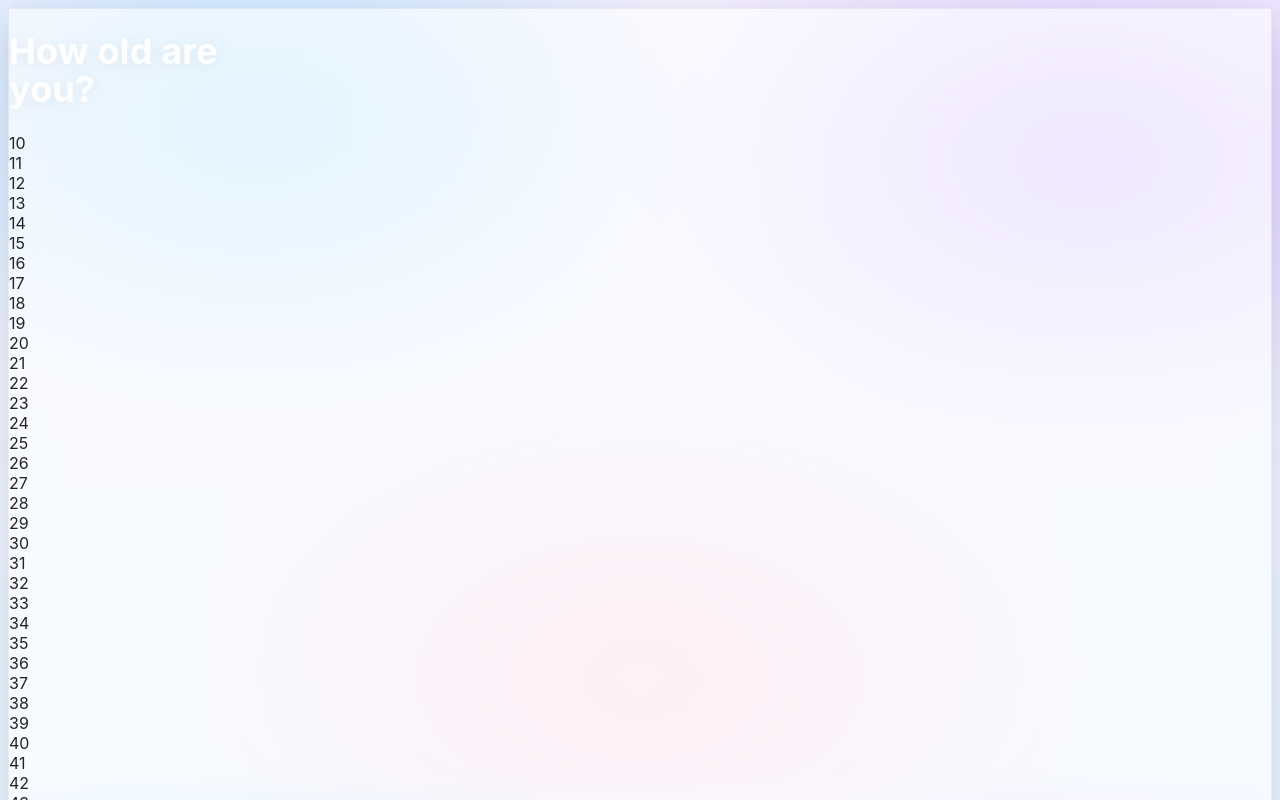
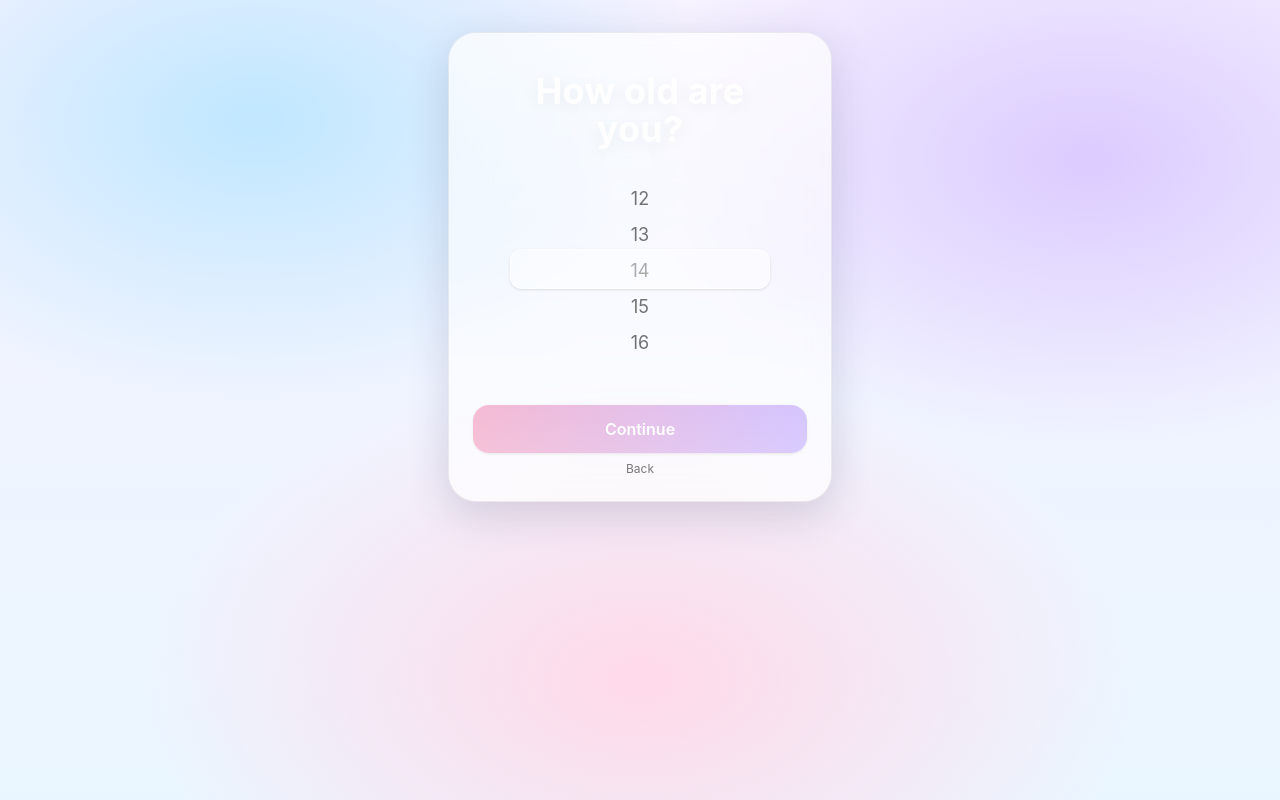
Before and after one commit to oganezovarno2-cpu/anima.app, a React (Vite) app: page / in a window 1280 px wide. Shown: the top 800 px of the page. Built offline with nearby package versions, Linux system fonts and the light colour scheme; a web font is replaced by a local one.

Commit message:
Update globals.css

```diff
--- a/src/styles/globals.css
+++ b/src/styles/globals.css
@@ -1,6 +1,14 @@
+/* ==== Tailwind directives (ОБЯЗАТЕЛЬНО в самом верху) ==== */
+@tailwind base;
+@tailwind components;
+@tailwind utilities;
+
+/* ==== Шрифты ==== */
 @import url('https://fonts.googleapis.com/css2?family=SF+Pro+Display:wght@400;600;700&family=Inter:wght@400;600;700&display=swap');
 
+/* ==== Базовая сцена/фон ==== */
 html,body,#root { height:100%; }
+
 body {
   font-family: "SF Pro Display", Inter, system-ui, -apple-system, Segoe UI, Roboto, sans-serif;
   color:#232323;
@@ -10,6 +18,8 @@ body {
     radial-gradient(65% 65% at 50% 85%, #FFD9E9 0%, transparent 60%),
     linear-gradient(180deg,#F6F2FF 0%, #EAF6FF 100%);
 }
+
+/* ==== Стекло ==== */
 .glass {
   background: rgba(255,255,255,.55);
   border: 1px solid rgba(0,0,0,.06);
@@ -17,13 +27,19 @@ body {
   -webkit-backdrop-filter: blur(18px);
   box-shadow: 0 12px 40px rgba(58,53,94,.18);
 }
+
+/* ==== Кнопка-градиент ==== */
 .btn-grad {
   background: linear-gradient(90deg, #F1A5C6 0%, #C7B3FF 100%);
 }
 .btn-grad:active { transform: translateY(1px); opacity:.95 }
-h1.hi {
+
+/* ==== Крупный заголовок на светлом фоне ==== */
+h1.hi{
   font-weight: 700; font-size: 36px; line-height: 1.05; letter-spacing: .2px;
   color: rgba(255,255,255,.96); text-shadow: 0 2px 16px rgba(0,0,0,.08);
 }
+
+/* ==== Скроллбар (тонкий) ==== */
 ::-webkit-scrollbar{ width:10px;height:10px }
 ::-webkit-scrollbar-thumb{ background:rgba(58,53,94,.15); border-radius:999px }
```
